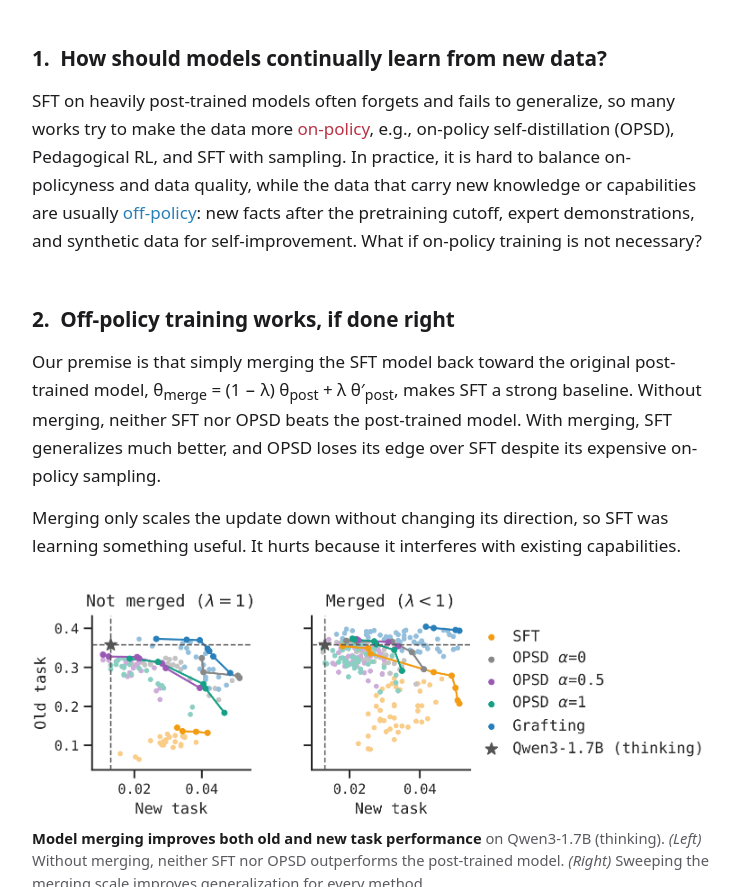
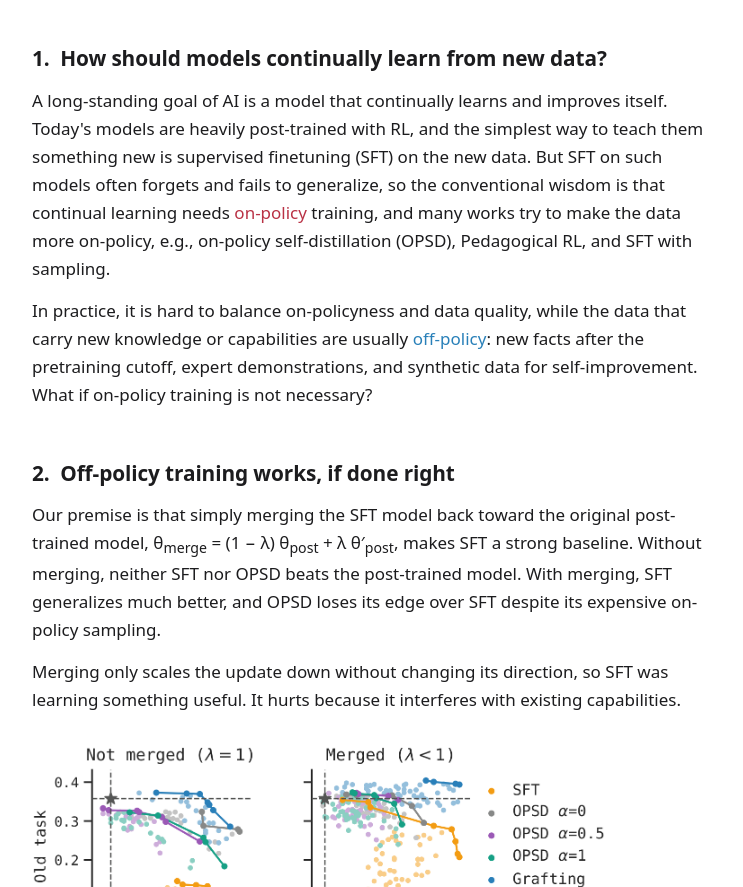
Before and after one commit to AR-FORUM/grafting-web, a plain HTML site: page index.html in a window 1280 px wide. Shown: the part 897-1784 px from the top of the page, without its empty margins (268-1011 px from the left). Drawn offline with Linux system fonts and the light colour scheme.

Commit message:
section 1: more background, split paragraph

```diff
--- a/index.html
+++ b/index.html
@@ -64,13 +64,19 @@
 <section id="problem">
   <h2>1.&nbsp;&nbsp;How should models continually learn from new data?</h2>
   <p>
-    SFT on heavily post-trained models often forgets and fails to generalize, so many works
-    try to make the data more <span class="hl-on">on-policy</span>, e.g., on-policy
-    self-distillation (OPSD), Pedagogical RL, and SFT with sampling. In practice, it is hard
-    to balance on-policyness and data quality, while the data that carry new knowledge or
-    capabilities are usually <span class="hl-off">off-policy</span>: new facts after the
-    pretraining cutoff, expert demonstrations, and synthetic data for self-improvement.
-    What if on-policy training is not necessary?
+    A long-standing goal of AI is a model that continually learns and improves itself.
+    Today's models are heavily post-trained with RL, and the simplest way to teach them
+    something new is supervised finetuning (SFT) on the new data. But SFT on such models
+    often forgets and fails to generalize, so the conventional wisdom is that continual
+    learning needs <span class="hl-on">on-policy</span> training, and many works try to
+    make the data more on-policy, e.g., on-policy self-distillation (OPSD), Pedagogical RL,
+    and SFT with sampling.
+  </p>
+  <p>
+    In practice, it is hard to balance on-policyness and data quality, while the data that
+    carry new knowledge or capabilities are usually <span class="hl-off">off-policy</span>:
+    new facts after the pretraining cutoff, expert demonstrations, and synthetic data for
+    self-improvement. What if on-policy training is not necessary?
   </p>
 </section>
 
```
